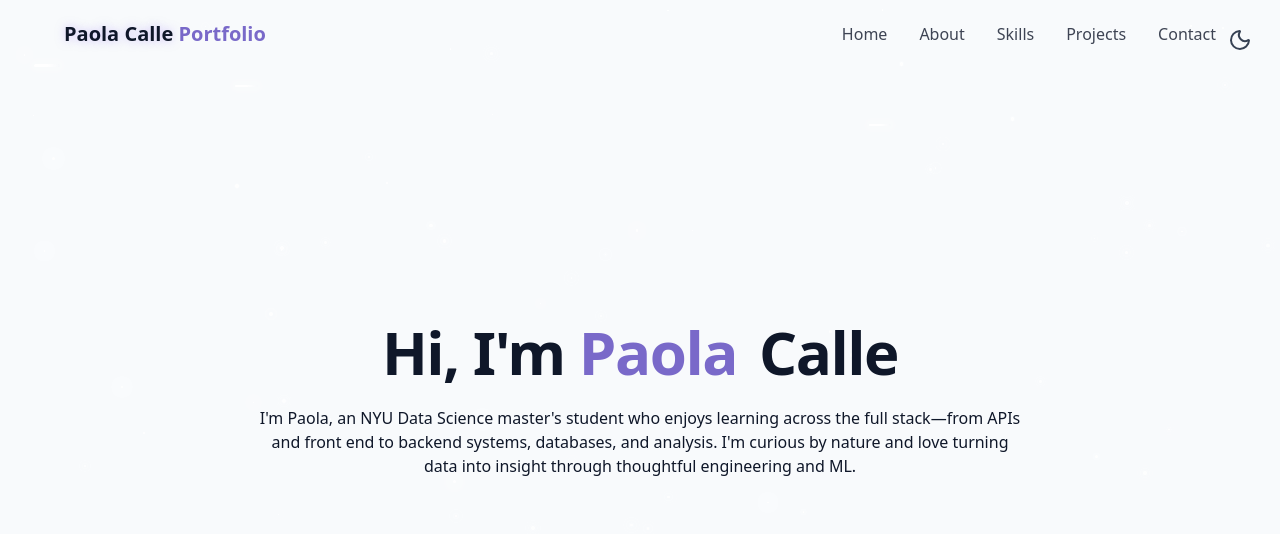
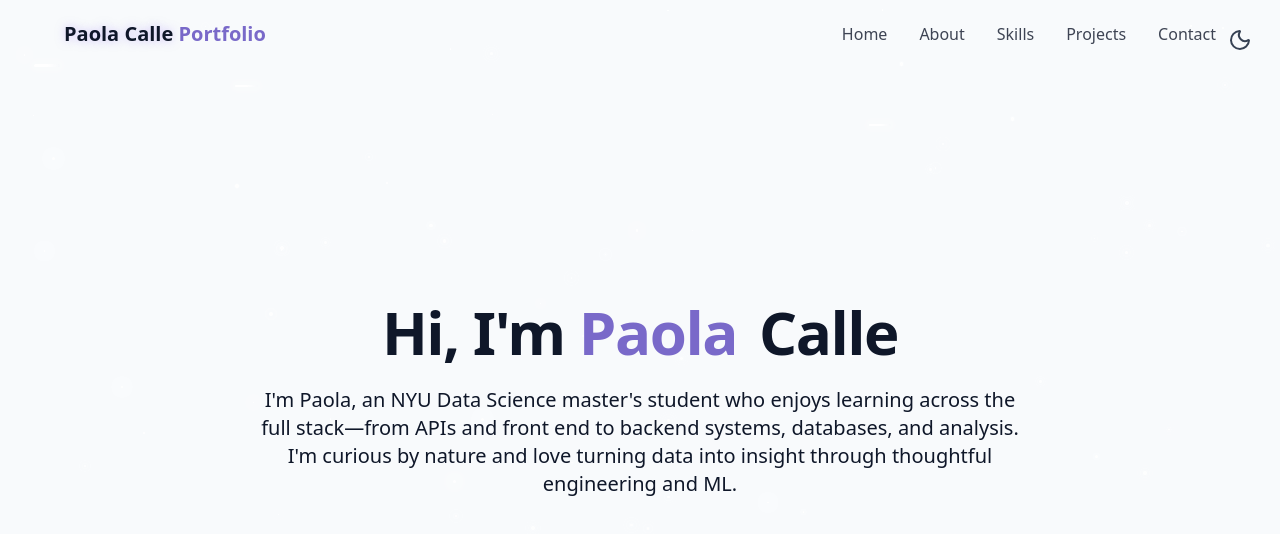
Before and after one commit to paolacalle/personal-site, a React (Vite) app in the folder app/: page / in a window 1280 px wide. Shown: the top 534 px of the page. Built offline with nearby package versions, Linux system fonts and the light colour scheme.

Commit message:
added animations to the short about

```diff
--- a/app/src/components/HeroSection.jsx
+++ b/app/src/components/HeroSection.jsx
@@ -17,7 +17,7 @@
                         <span className="text-gradient ml-2 opacity-0 animate-fade-in-delay-2"> Calle</span>
                     </h1>
 
-                    <p>
+                    <p className="text-lg md:text-xl text-muted-foreground max-2-2xl mx-auto opacity-0 animate-fade-in-delay-3">
                         I'm Paola, an NYU Data Science master's student who enjoys
                         learning across the full stack—from APIs and front end to
                         backend systems, databases, and analysis. I'm curious by nature and
```
